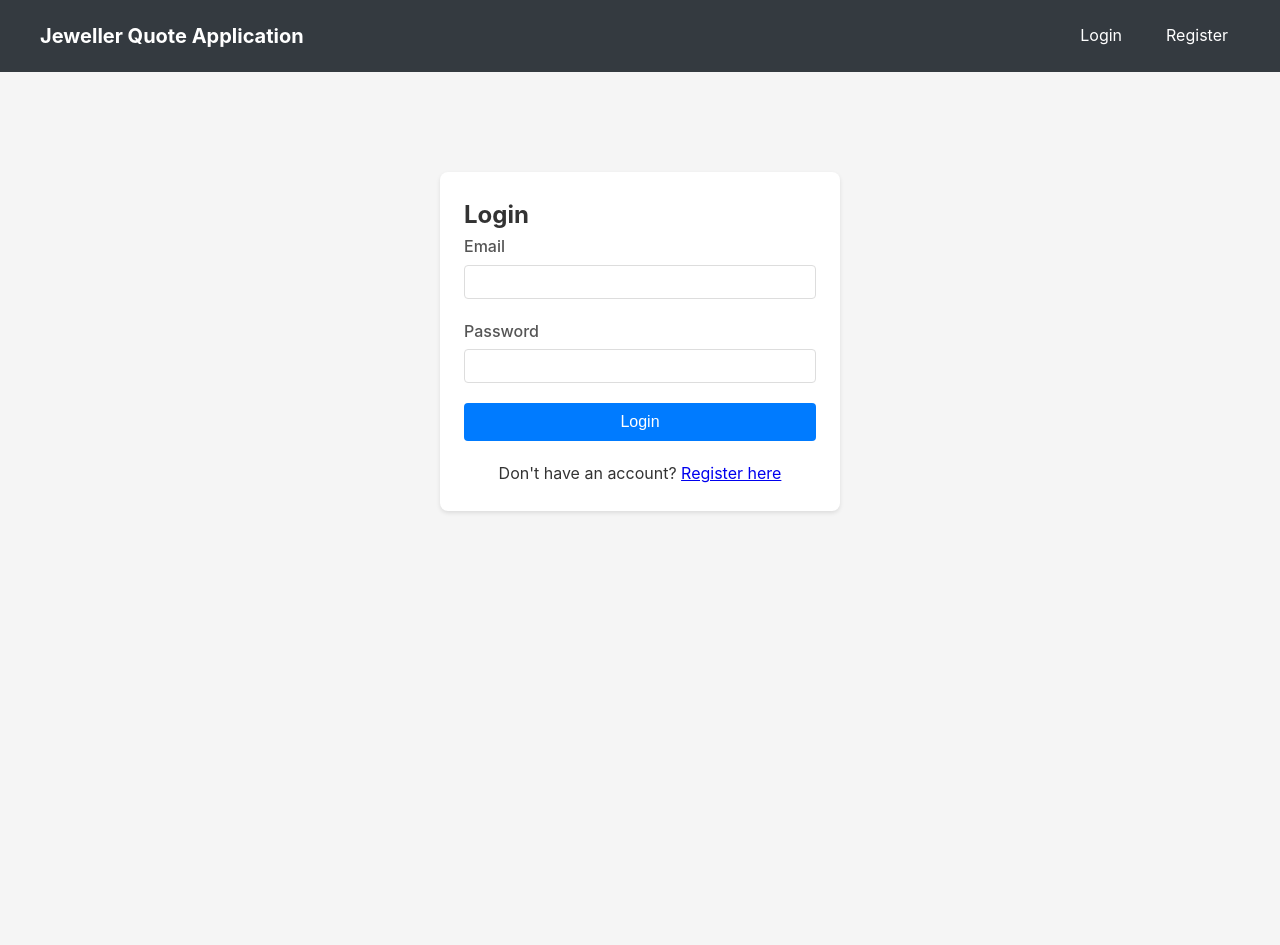
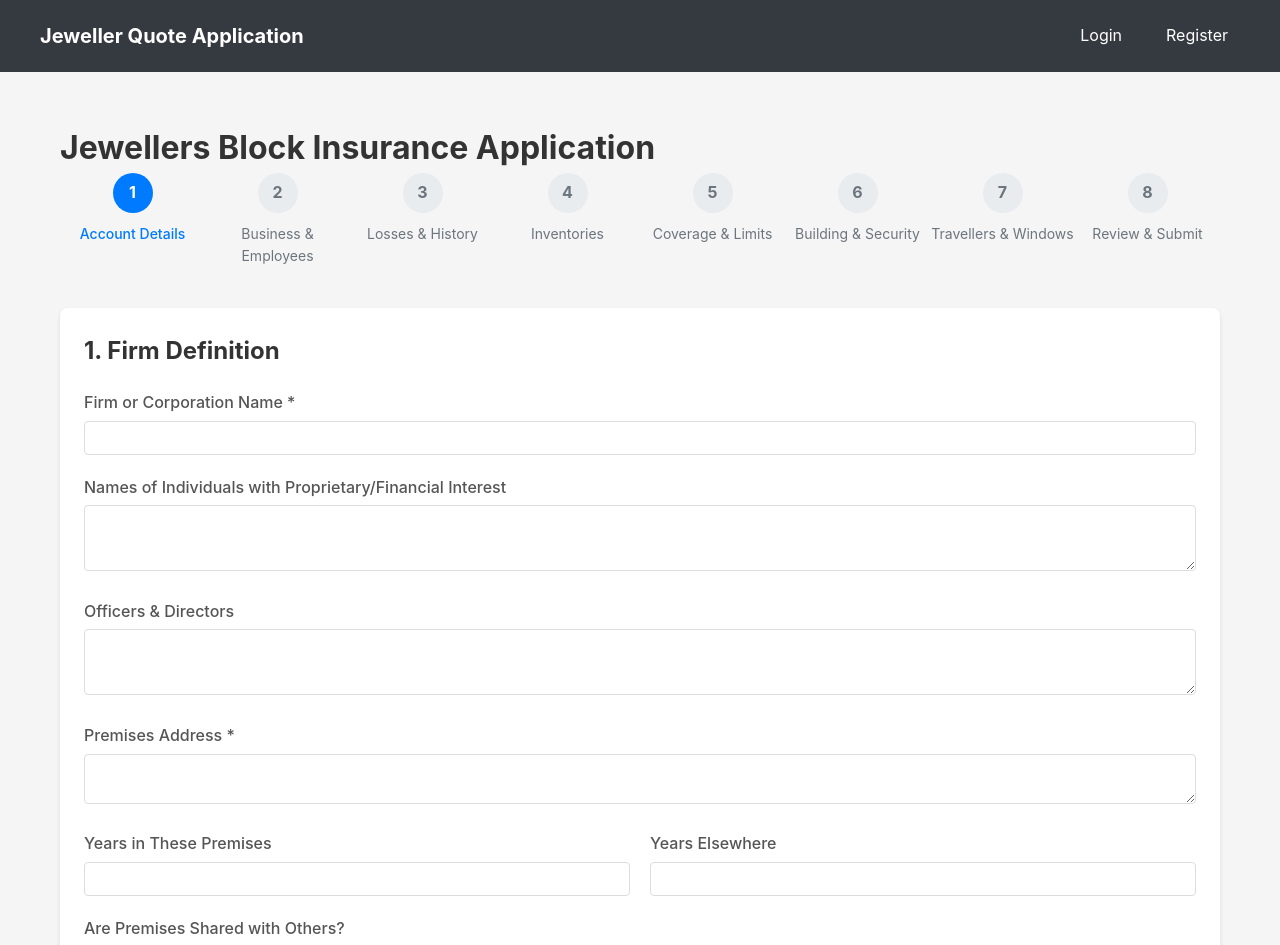
Before and after one commit to gurrinders/Instanda, an Angular app in the folder JewellerQuote/frontend/: page /quote/new in a window 1280 px wide. Before the commit this address led to /login. Shown: the top 945 px of the page. Before the commit the page ends 800 px from the top, so only its background shows below. Built offline with nearby package versions, Linux system fonts and the light colour scheme.

Commit message:
first commit

```diff
--- a/JewellerQuote/frontend/angular.json
+++ b/JewellerQuote/frontend/angular.json
@@ -67,5 +67,8 @@
         }
       }
     }
+  },
+  "cli": {
+    "analytics": false
   }
 }
--- a/JewellerQuote/frontend/package.json
+++ b/JewellerQuote/frontend/package.json
@@ -28,6 +28,6 @@
     "@angular/compiler-cli": "^21.0.0",
     "@types/jasmine": "~5.1.0",
     "jasmine-core": "~5.1.0",
-    "typescript": "~5.6.0"
+    "typescript": "~5.9.0"
   }
 }
--- a/JewellerQuote/frontend/src/app/app.component.ts
+++ b/JewellerQuote/frontend/src/app/app.component.ts
@@ -1,12 +1,13 @@
 import { Component } from '@angular/core';
 import { RouterOutlet, RouterLink } from '@angular/router';
 import { CommonModule } from '@angular/common';
+import { FormsModule } from '@angular/forms';
 import { AuthService } from '../services/auth.service';
 
 @Component({
   selector: 'app-root',
   standalone: true,
-  imports: [RouterOutlet, RouterLink, CommonModule],
+  imports: [RouterOutlet, RouterLink, CommonModule, FormsModule],
   templateUrl: './app.component.html',
   styleUrls: ['./app.component.css']
 })
--- a/JewellerQuote/frontend/src/app/app.routes.ts
+++ b/JewellerQuote/frontend/src/app/app.routes.ts
@@ -14,21 +14,21 @@ export const routes: Routes = [
   {
     path: 'dashboard',
     loadComponent: () => import('./components/dashboard/dashboard.component').then(m => m.DashboardComponent),
-    canActivate: [authGuard]
+    canActivate: []
   },
   {
     path: 'quote/new',
     loadComponent: () => import('./components/quote-form/quote-form.component').then(m => m.QuoteFormComponent),
-    canActivate: [authGuard]
+    canActivate: []
   },
   {
     path: 'quote/:id',
     loadComponent: () => import('./components/quote-results/quote-results.component').then(m => m.QuoteResultsComponent),
-    canActivate: [authGuard]
+    canActivate: []
   },
   {
     path: 'quotes',
     loadComponent: () => import('./components/quote-list/quote-list.component').then(m => m.QuoteListComponent),
-    canActivate: [authGuard]
+    canActivate: []
   }
 ];
--- a/JewellerQuote/frontend/src/app/components/quote-form/quote-form.component.html
+++ b/JewellerQuote/frontend/src/app/components/quote-form/quote-form.component.html
@@ -5,7 +5,7 @@
   <div class="step-indicator">
     <div class="step" [class.active]="currentStep === 1" [class.completed]="currentStep > 1">
       <div class="step-number">1</div>
-      <div class="step-title">Firm Details</div>
+      <div class="step-title">Account Details</div>
     </div>
     <div class="step" [class.active]="currentStep === 2" [class.completed]="currentStep > 2">
       <div class="step-number">2</div>
@@ -215,21 +215,21 @@
     <div class="form-row">
       <div class="form-group">
         <label>Unset Diamonds</label>
-        <input type="number" [(ngModel)]="payload.stock_composition?.unset_diamonds_percent" min="0" max="100" />
+        <input type="number" [(ngModel)]="payload.stock_composition" min="0" max="100" />
       </div>
       <div class="form-group">
         <label>Pearls</label>
-        <input type="number" [(ngModel)]="payload.stock_composition?.pearls_percent" min="0" max="100" />
+        <input type="number" [(ngModel)]="payload.stock_composition" min="0" max="100" />
       </div>
     </div>
     <div class="form-row">
       <div class="form-group">
         <label>Other Precious Stones</label>
-        <input type="number" [(ngModel)]="payload.stock_composition?.other_precious_stones_percent" min="0" max="100" />
+        <input type="number" [(ngModel)]="payload.stock_composition" min="0" max="100" />
       </div>
       <div class="form-group">
         <label>Other Stones Unset</label>
-        <input type="number" [(ngModel)]="payload.stock_composition?.other_stones_unset_percent" min="0" max="100" />
+        <input type="number" [(ngModel)]="payload.stock_composition" min="0" max="100" />
       </div>
     </div>
     <div class="form-group">
@@ -417,7 +417,7 @@
     <h3>Alarm Systems</h3>
     <div class="form-group">
       <label>Mercantile Premises Alarm System?</label>
-      <select [(ngModel)]="payload.alarm_system?.mercantile_premises_alarm">
+      <select [(ngModel)]="payload.alarm_system">
         <option [value]="undefined">Select</option>
         <option [value]="true">Yes</option>
         <option [value]="false">No</option>
@@ -426,7 +426,7 @@
     <div class="form-row" *ngIf="payload.alarm_system?.mercantile_premises_alarm">
       <div class="form-group">
         <label>Central Station?</label>
-        <select [(ngModel)]="payload.alarm_system?.central_station">
+        <select [(ngModel)]="payload.alarm_system">
           <option [value]="undefined">Select</option>
           <option [value]="true">Yes</option>
           <option [value]="false">No</option>
@@ -434,7 +434,7 @@
       </div>
       <div class="form-group">
         <label>Local Alarm?</label>
-        <select [(ngModel)]="payload.alarm_system?.local_alarm">
+        <select [(ngModel)]="payload.alarm_system">
           <option [value]="undefined">Select</option>
           <option [value]="true">Yes</option>
           <option [value]="false">No</option>
@@ -443,13 +443,13 @@
     </div>
     <div class="form-group">
       <label>Protective Company Name</label>
-      <input type="text" [(ngModel)]="payload.alarm_system?.company_name" />
+      <input type="text" [(ngModel)]="payload.alarm_system" />
     </div>
 
     <h3>Holdup Alarm</h3>
     <div class="form-group">
       <label>Central Station Holdup Alarm?</label>
-      <select [(ngModel)]="payload.holdup_alarm?.central_station_holdup">
+      <select [(ngModel)]="payload.holdup_alarm">
         <option [value]="undefined">Select</option>
         <option [value]="true">Yes</option>
         <option [value]="false">No</option>
@@ -457,11 +457,11 @@
     </div>
     <div class="form-group">
       <label>Number of Signal Buttons</label>
-      <input type="number" [(ngModel)]="payload.holdup_alarm?.signal_buttons" min="0" />
+      <input type="number" [(ngModel)]="payload.holdup_alarm" min="0" />
     </div>
     <div class="form-group">
       <label>Cage or Double Entrance Trap?</label>
-      <select [(ngModel)]="payload.holdup_alarm?.cage_double_entrance">
+      <select [(ngModel)]="payload.holdup_alarm">
         <option [value]="undefined">Select</option>
         <option [value]="true">Yes</option>
         <option [value]="false">No</option>
@@ -469,7 +469,7 @@
     </div>
     <div class="form-group">
       <label>CCTV Monitoring?</label>
-      <select [(ngModel)]="payload.holdup_alarm?.cctv">
+      <select [(ngModel)]="payload.holdup_alarm">
         <option [value]="undefined">Select</option>
         <option [value]="true">Yes</option>
         <option [value]="false">No</option>
@@ -532,31 +532,31 @@
     <h3>Show Window Display</h3>
     <div class="form-group">
       <label>Number of Show Windows (Opening into Interior)</label>
-      <input type="number" [(ngModel)]="payload.show_windows?.windows_opening_interior" min="0" />
+      <input type="number" [(ngModel)]="payload.show_windows" min="0" />
     </div>
     <div class="form-group">
       <label>Number Protected Against Window Smashing</label>
-      <input type="number" [(ngModel)]="payload.show_windows?.windows_protected_count" min="0" />
+      <input type="number" [(ngModel)]="payload.show_windows" min="0" />
     </div>
     <div class="form-group">
       <label>Protection Method</label>
-      <input type="text" [(ngModel)]="payload.show_windows?.windows_protection_method" />
+      <input type="text" [(ngModel)]="payload.show_windows" />
     </div>
     <div class="form-group">
       <label>Number of Outside Showcases</label>
-      <input type="number" [(ngModel)]="payload.show_windows?.outside_showcases_count" min="0" />
+      <input type="number" [(ngModel)]="payload.show_windows" min="0" />
     </div>
     <div class="form-group">
       <label>Maximum Value Displayed - All Windows & Showcases ($)</label>
-      <input type="number" [(ngModel)]="payload.show_windows?.max_value_open_protected" min="0" />
+      <input type="number" [(ngModel)]="payload.show_windows" min="0" />
     </div>
     <div class="form-group">
       <label>Maximum Value - Any One Window ($)</label>
-      <input type="number" [(ngModel)]="payload.show_windows?.max_value_one_window" min="0" />
+      <input type="number" [(ngModel)]="payload.show_windows" min="0" />
     </div>
     <div class="form-group">
       <label>Maximum Value - Any One Article ($)</label>
-      <input type="number" [(ngModel)]="payload.show_windows?.max_value_one_article" min="0" />
+      <input type="number" [(ngModel)]="payload.show_windows" min="0" />
     </div>
   </div>
 
@@ -568,9 +568,9 @@
     <div style="margin: 20px 0;">
       <h3>Summary</h3>
       <p><strong>Firm Name:</strong> {{ payload.firm_name || 'Not provided' }}</p>
-      <p><strong>Premises Address:</strong> {{ payload.premises_address || 'Not provided' }}</p>
-      <p><strong>Total Stock Value:</strong> {{ calculateTotalStockValue() | number:'1.2-2' }}</p>
-      <p><strong>Annual Gross Revenue:</strong> {{ payload.annual_gross_revenue | number:'1.2-2' || 'Not provided' }}</p>
+      <p><strong>Premises Address:</strong> {{ payload.premises_address }}</p>
+      <p><strong>Total Stock Value:</strong> {{ calculateTotalStockValue() }}</p>
+      <p><strong>Annual Gross Revenue:</strong> {{ payload.annual_gross_revenue}}</p>
     </div>
 
     <div class="form-group">
--- a/JewellerQuote/frontend/src/app/components/quote-results/quote-results.component.html
+++ b/JewellerQuote/frontend/src/app/components/quote-results/quote-results.component.html
@@ -11,9 +11,9 @@
 
     <div *ngIf="application">
       <h2>Application Details</h2>
-      <p><strong>Firm Name:</strong> {{ application.firm_name || 'N/A' }}</p>
-      <p><strong>Premises Address:</strong> {{ application.premises_address || 'N/A' }}</p>
-      <p><strong>Annual Gross Revenue:</strong> {{ application.annual_gross_revenue | number:'1.2-2' || 'N/A' }}</p>
+      <p><strong>Firm Name:</strong> {{ application.firm_name }}</p>
+      <p><strong>Premises Address:</strong> {{ application.premises_address }}</p>
+      <p><strong>Annual Gross Revenue:</strong> {{ application.annual_gross_revenue }}</p>
     </div>
 
     <div style="margin-top: 30px; padding: 20px; background-color: #f8f9fa; border-radius: 8px;">
```
Also changed, not shown: 2 other files (tests, documents, lock files or other folders).
